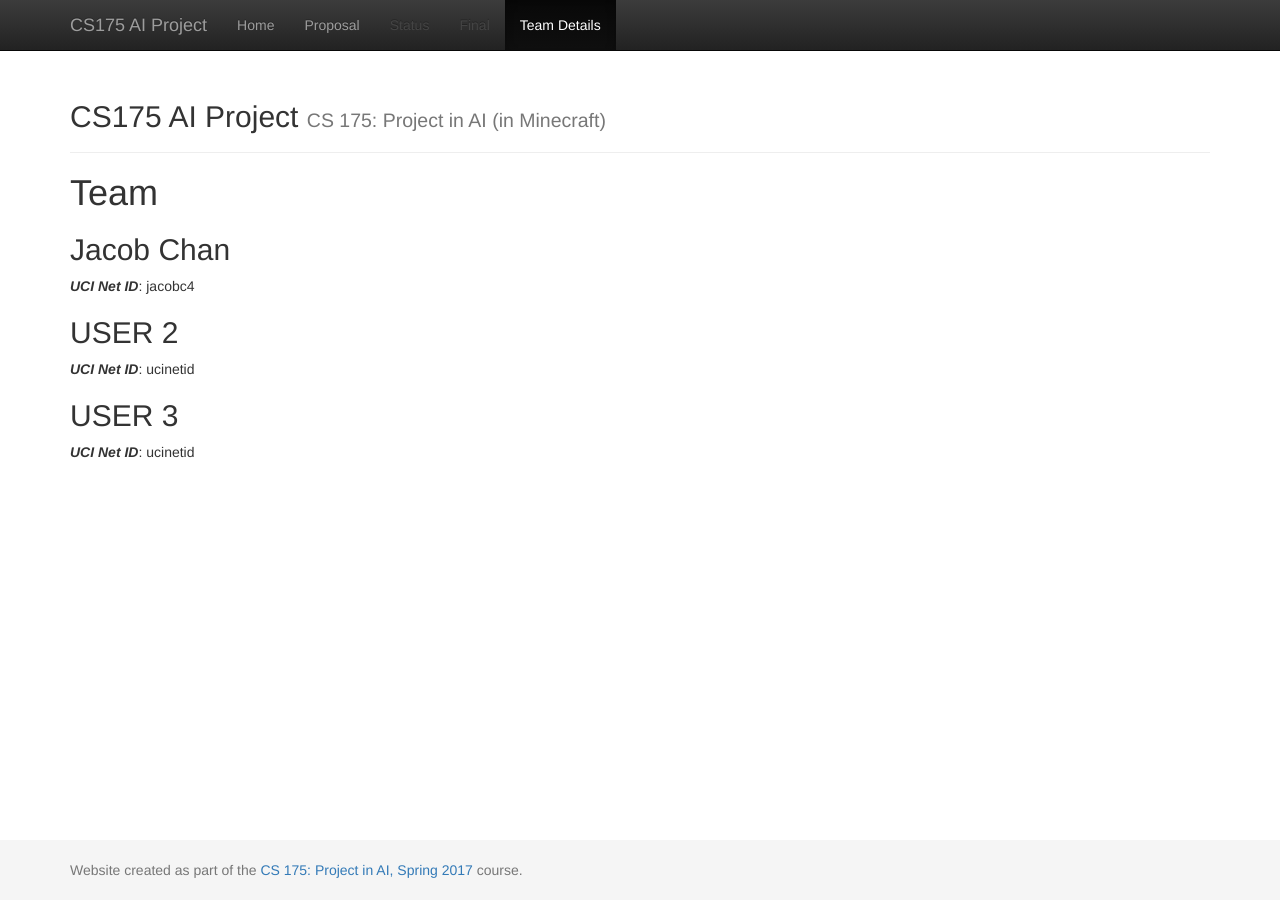
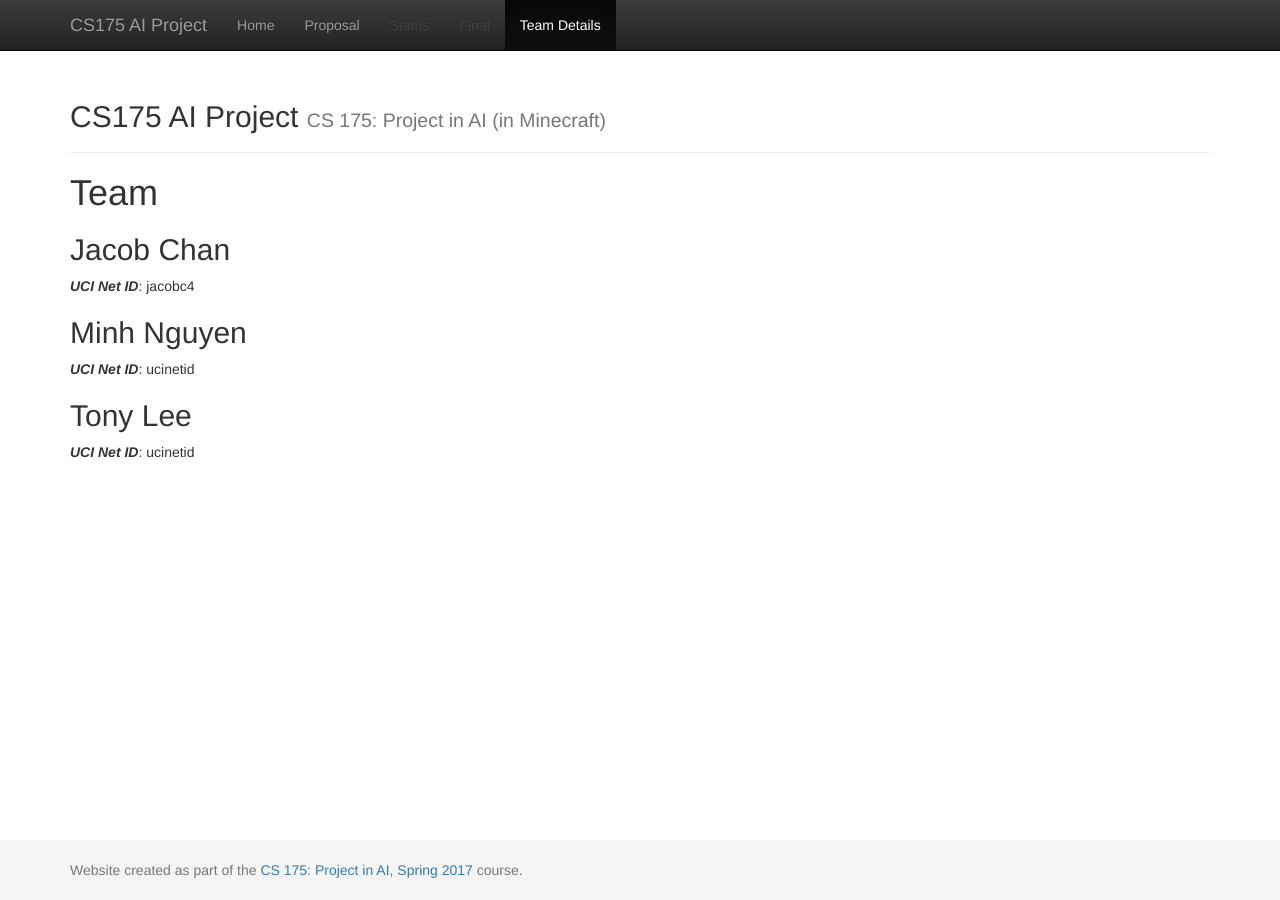
Before and after one commit to minhdna/JPS, a Jekyll site: the page built from docs/team.md, in a window 1280 px wide. Built offline with Jekyll 4.4.1, drawn with Linux system fonts in a browser that asks for light colours.

Commit message:
Update team.md

```diff
--- a/docs/team.md
+++ b/docs/team.md
@@ -9,8 +9,8 @@ title:  Team
 ## Jacob Chan
 ***UCI Net ID***: jacobc4
 
-## USER 2
+## Minh Nguyen
 ***UCI Net ID***: ucinetid
 
-## USER 3
+## Tony Lee
 ***UCI Net ID***: ucinetid
```
